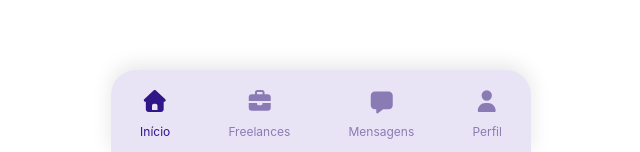
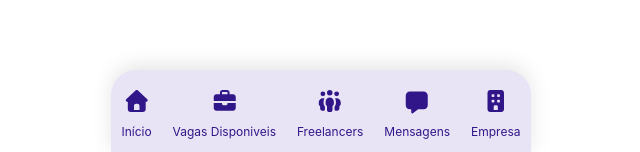
Before and after one commit to MaRuJoBs/Front_marujob, a Vue app: page /home in a window 1280 px wide. Shown: the part 645-797 px from the top of the page, without its empty margins (319-959 px from the left). Built offline with nearby package versions, Linux system fonts and the light colour scheme; no server answers.

Commit message:
Feat-9: footer para as telas da empresa feito. Só precisa fazer as

```diff
--- a/src/App.vue
+++ b/src/App.vue
@@ -4,7 +4,7 @@
 
     <router-view />
 
-    <Footer v-if="!$route.meta.hideFooter" />
+    <FooterEmpresaComponent v-if="!$route.meta.hideFooter" />
 
 
   </div>
@@ -13,6 +13,7 @@
 <script setup>
 
 import Footer from './components/Footer.vue'
+import FooterEmpresaComponent from './components/FooterEmpresaComponent.vue';
 
 
 </script>
--- /dev/null
+++ b/src/components/FooterEmpresaComponent.vue
@@ -0,0 +1,88 @@
+<script setup>
+const API_URL = 'https://marujob.class.fabricadesoftware.ifc.edu.br'
+</script>
+
+<template>
+  <footer class="footer">
+
+    <router-link to="" class="item">
+      <span class="icon">
+        <FontAwesomeIcon :icon="['fas', 'house']" />
+      </span>
+      <p>Início</p>
+    </router-link>
+
+    <router-link to="" class="item">
+      <span class="icon">
+        <FontAwesomeIcon :icon="['fas', 'briefcase']" />
+      </span>
+      <p>Vagas Disponiveis</p>
+    </router-link>
+
+    <router-link to="" class="item">
+        <span class="icon">
+            <FontAwesomeIcon :icon="['fas', 'people-group']" />
+        </span>
+        <p>Freelancers</p>
+    </router-link>
+
+    <router-link to="" class="item">
+      <span class="icon">
+        <FontAwesomeIcon :icon="['fas', 'message']" />
+      </span>
+      <p>Mensagens</p>
+    </router-link>
+
+    <router-link to="" class="item">
+      <span class="icon">
+        <FontAwesomeIcon :icon="['fas', 'building']" />
+      </span>
+      <p>Empresa</p>
+    </router-link>
+
+  </footer>
+</template>
+
+
+
+
+
+<style scoped>
+.footer {
+  position: fixed;
+  bottom: 0;
+  /* left: 50%;
+  transform: translateX(-50%); */
+  width: 420px;
+  height: 85px;
+  /* padding-bottom: env(safe-area-inset-bottom); */
+  background: #e9e4f5;
+  border-radius: 25px 25px 0 0;
+  display: flex;
+  justify-content: space-around;
+  align-items: center;
+  box-shadow: 0 -5px 20px rgba(0,0,0,0.1);
+  z-index: 999;
+}
+
+.item {
+  display: flex;
+  flex-direction: column;
+  align-items: center;
+  text-decoration: none;
+  font-size: 12px;
+  color: #8b7bb5;
+}
+
+
+.icon {
+  font-size: 22px;
+  margin-bottom: 3px;
+}
+
+
+.router-link-active {
+  color: #31168a;
+}
+
+</style>
```
Also changed, not shown: src/main.js (+6 -2 lines).
